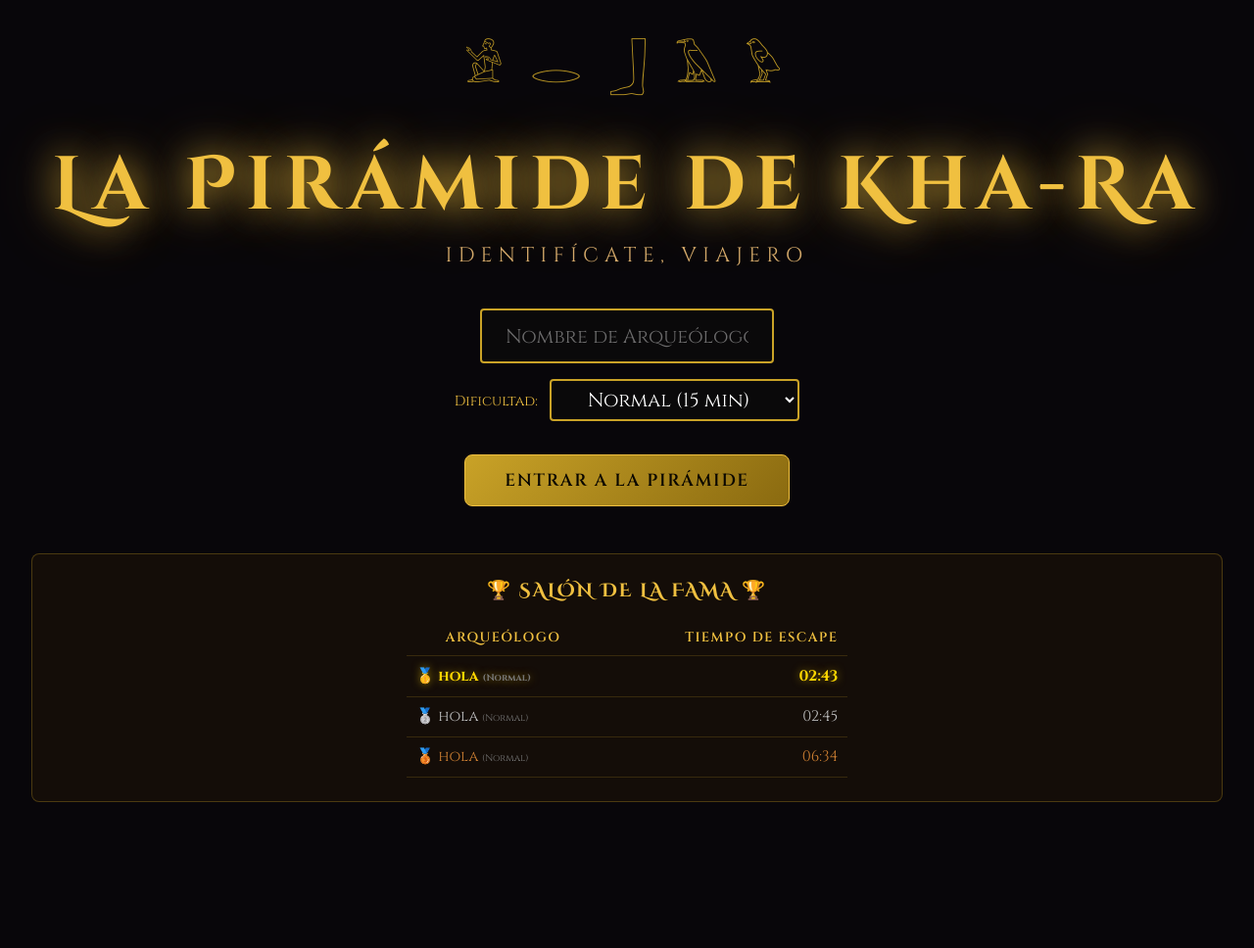
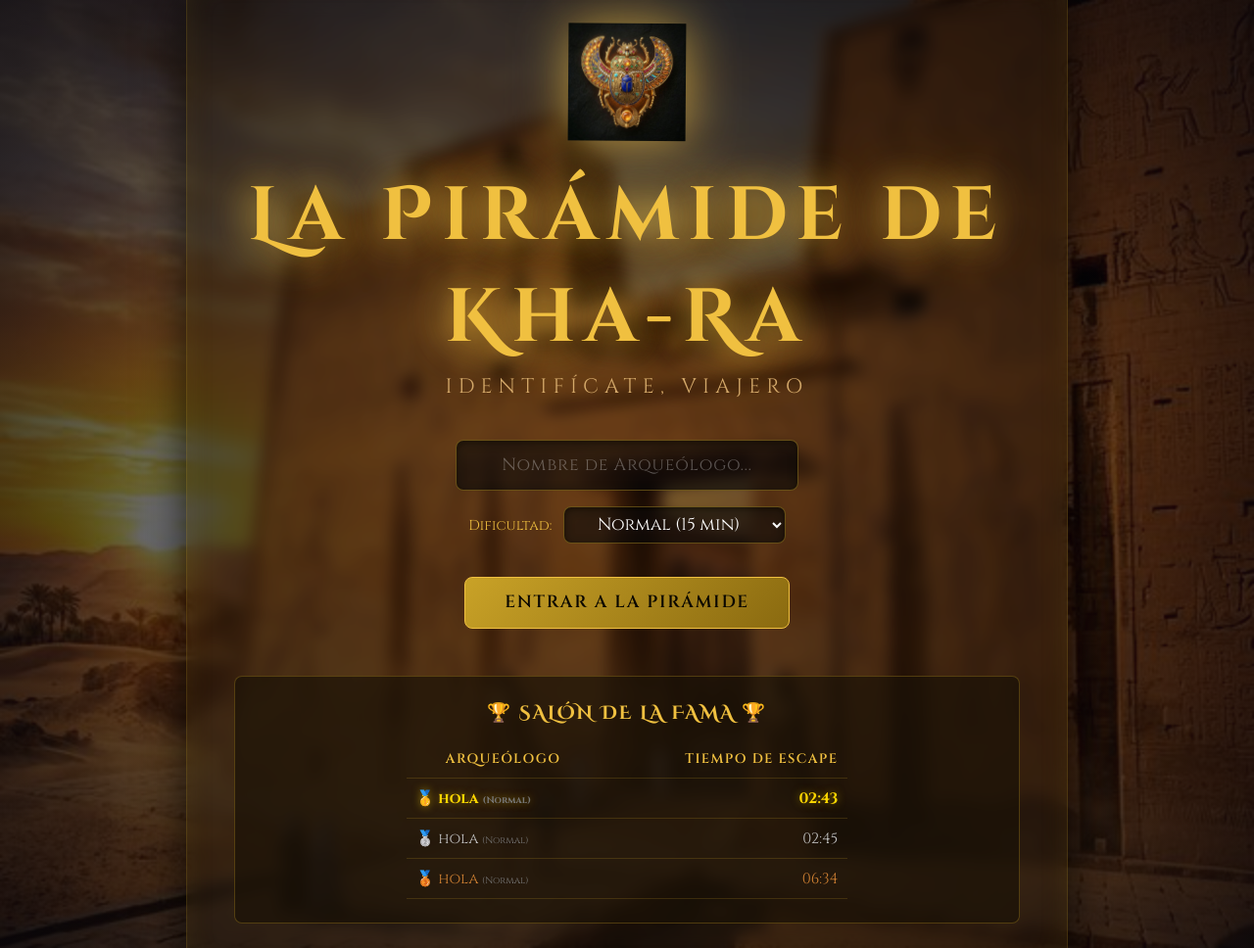
Before and after one commit to Yainfa-silver/Juego-egipto, a Flask app: page / in a window 1280 px wide. Shown: the whole page at 98% size. Run offline with Flask 3, Linux system fonts and the light colour scheme; data comes from the database, SQL or seed files in the repository; both versions use the stored data as it was after the commit; some web fonts are replaced.

Commit message:
version 1.0.4

```diff
--- a/static/css/style.css
+++ b/static/css/style.css
@@ -42,19 +42,33 @@ body {
 /* ═══════════════════════════════════════════════════════════════
    START SCREEN
 ═══════════════════════════════════════════════════════════════ */
-#screen-start {
+#screen-login, #screen-start {
   position: fixed; inset: 0;
   display: flex; flex-direction: column;
   align-items: center; justify-content: center;
-  background: url('/static/img/start_bg.png') center/cover no-repeat;
+  background: #0a0705 url('/static/img/main_bg.png') center/cover no-repeat;
   z-index: 10;
+  overflow: hidden;
 }
-#screen-start::before {
+#screen-login::before, #screen-start::before {
   content: '';
   position: absolute; inset: 0;
-  background: linear-gradient(to bottom, rgba(0,0,0,0.55) 0%, rgba(8,6,10,0.82) 100%);
+  background: radial-gradient(circle at center, rgba(0,0,0,0.2) 0%, rgba(8,6,10,0.85) 100%);
+  z-index: 1;
 }
-.start-content { position: relative; text-align: center; padding: 2rem; }
+.start-content {
+  position: relative;
+  text-align: center;
+  padding: 3rem;
+  z-index: 5;
+  background: rgba(26, 18, 8, 0.4);
+  backdrop-filter: blur(8px);
+  border: 1px solid rgba(201, 162, 39, 0.2);
+  border-radius: 20px;
+  box-shadow: 0 20px 50px rgba(0,0,0,0.8), inset 0 0 30px rgba(201, 162, 39, 0.1);
+  max-width: 900px;
+  width: 90%;
+}
 
 .game-title {
   font-family: 'Cinzel Decorative', serif;
@@ -77,17 +91,21 @@ body {
   0%,100% { text-shadow: 0 0 30px rgba(240,192,64,0.8), 0 0 60px rgba(240,192,64,0.4); }
   50%     { text-shadow: 0 0 50px rgba(240,192,64,1),   0 0 90px rgba(240,192,64,0.6); }
 }
-.hieroglyph-deco {
-  font-size: 2.8rem;
-  color: var(--gold);
-  opacity: 0.7;
-  letter-spacing: 0.5rem;
-  margin-bottom: 2rem;
-  animation: floatHiero 4s ease-in-out infinite;
+.scarab-logo {
+  width: 120px;
+  height: 120px;
+  margin: 0 auto 1.5rem;
+  background: url('/static/img/scarab_seal.png') center/contain no-repeat;
+  filter: drop-shadow(0 0 15px rgba(240, 192, 64, 0.5));
+  animation: scarabFloat 6s ease-in-out infinite, scarabGlow 4s ease-in-out infinite;
 }
-@keyframes floatHiero {
-  0%,100% { transform: translateY(0); opacity: 0.7; }
-  50%     { transform: translateY(-8px); opacity: 1; }
+@keyframes scarabFloat {
+  0%, 100% { transform: translateY(0) rotate(0deg); }
+  50% { transform: translateY(-15px) rotate(5deg); }
+}
+@keyframes scarabGlow {
+  0%, 100% { filter: drop-shadow(0 0 15px rgba(240, 192, 64, 0.5)); }
+  50% { filter: drop-shadow(0 0 30px rgba(240, 192, 64, 0.8)); }
 }
 .start-instructions {
   color: var(--cream);
@@ -153,23 +171,48 @@ body {
 }
 
 .login-input {
-  background: rgba(10, 10, 10, 0.8);
-  border: 2px solid var(--gold);
+  background: rgba(10, 10, 10, 0.6);
+  border: 1px solid rgba(201, 162, 39, 0.4);
   color: #fff;
   font-family: 'Cinzel', serif;
-  font-size: 1.25rem;
+  font-size: 1.1rem;
   padding: 0.8rem 1.5rem;
-  border-radius: 4px;
+  border-radius: 8px;
   width: 100%;
-  max-width: 300px;
+  max-width: 350px;
   text-align: center;
   outline: none;
-  transition: box-shadow 0.3s ease;
+  transition: all 0.3s ease;
+  box-shadow: inset 0 2px 10px rgba(0,0,0,0.5);
 }
 .login-input:focus {
-  box-shadow: 0 0 15px rgba(201,162,39,0.8);
+  border-color: var(--gold-light);
+  box-shadow: 0 0 20px rgba(240, 192, 64, 0.3), inset 0 2px 10px rgba(0,0,0,0.5);
+  background: rgba(20, 15, 10, 0.8);
 }
-.login-input::placeholder { color: rgba(255,255,255,0.4); }
+.login-input::placeholder { color: rgba(255,255,255,0.3); letter-spacing: 0.05em; }
+
+/* ─── Particles ────────────────────────────────────────────── */
+.particle-container {
+  position: absolute;
+  inset: 0;
+  pointer-events: none;
+  z-index: 2;
+}
+.particle {
+  position: absolute;
+  background: var(--gold-light);
+  border-radius: 50%;
+  opacity: 0.3;
+  filter: blur(1px);
+  animation: floatParticle linear infinite;
+}
+@keyframes floatParticle {
+  from { transform: translateY(110vh) translateX(0); opacity: 0; }
+  20% { opacity: 0.4; }
+  80% { opacity: 0.4; }
+  to { transform: translateY(-10vh) translateX(100px); opacity: 0; }
+}
 
 /* ═══════════════════════════════════════════════════════════════
    GAME SCREEN
--- a/templates/index.html
+++ b/templates/index.html
@@ -27,12 +27,15 @@
 </head>
 <body>
 
+<!-- Particle effect for the entire menu -->
+<div class="particle-container" id="menu-particles"></div>
+
 <!-- ══════════════════════════════════════════════════════════
      SCREEN: LOGIN
 ══════════════════════════════════════════════════════════ -->
 <div id="screen-login">
   <div class="start-content">
-    <div class="hieroglyph-deco">𓀀 𓂋 𓃀 𓄿 𓅱</div>
+    <div class="scarab-logo"></div>
     <h1 class="game-title">La Pirámide de Kha-Ra</h1>
     <p class="game-subtitle">Identifícate, Viajero</p>
     <div style="margin: 2rem 0; text-align: center;">
@@ -72,6 +75,7 @@
 ══════════════════════════════════════════════════════════ -->
 <div id="screen-start" hidden>
   <div class="start-content">
+    <div class="scarab-logo"></div>
     <h1 class="game-title">La Pirámide de Kha-Ra</h1>
     <h2 id="welcome-message" style="color:var(--gold); font-family:'Cinzel',serif; font-size:1.5rem; margin-bottom: 0.5rem;"></h2>
     <div id="achievements-display" style="margin-bottom: 1rem; text-align: center;"></div>
@@ -530,6 +534,30 @@
     });
   });
   observer.observe(document.getElementById('scene-objects'), { childList: true, subtree: true });
+  // Particle Generation for Main Menu
+  function createParticles() {
+    const container = document.getElementById('menu-particles');
+    if (!container) return;
+    const count = 30;
+    for (let i = 0; i < count; i++) {
+      const p = document.createElement('div');
+      p.className = 'particle';
+
+      const size = Math.random() * 4 + 2;
+      const left = Math.random() * 100;
+      const delay = Math.random() * 10;
+      const duration = Math.random() * 10 + 15;
+
+      p.style.width = `${size}px`;
+      p.style.height = `${size}px`;
+      p.style.left = `${left}%`;
+      p.style.animationDelay = `${delay}s`;
+      p.style.animationDuration = `${duration}s`;
+
+      container.appendChild(p);
+    }
+  }
+  createParticles();
 </script>
 
 </body>
```
Also changed, not shown: data/game.db, static/img/main_bg.png (added), static/img/scarab_seal.png (added).
